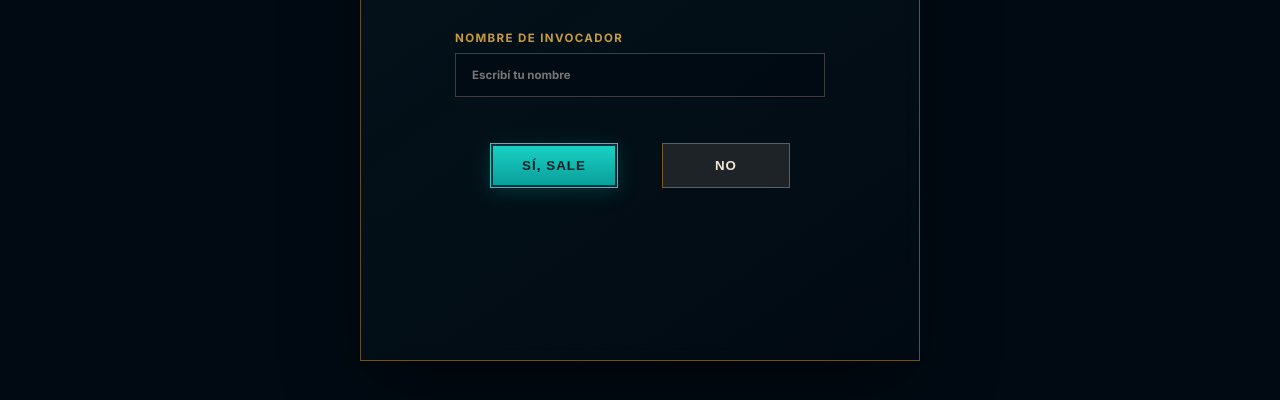
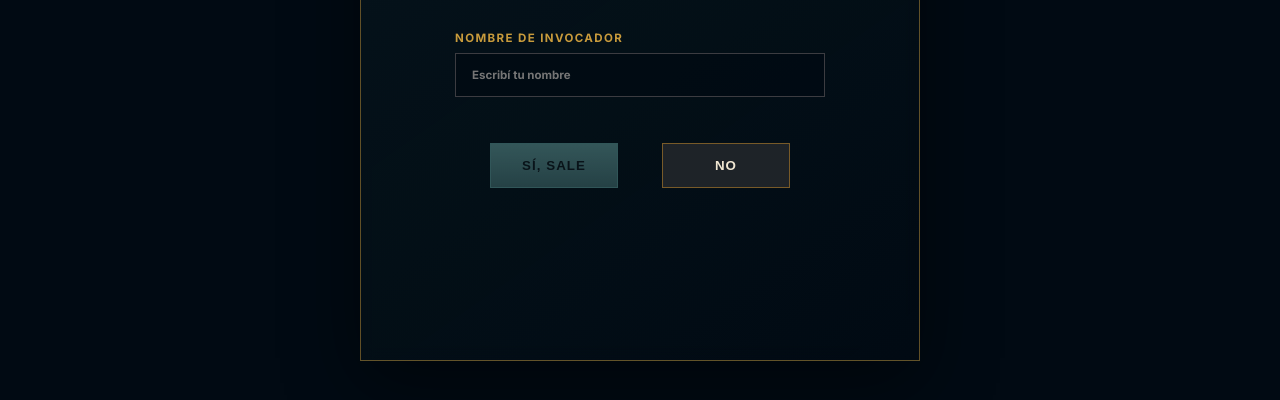
Before and after one commit to letoss/salelol, a plain HTML site: page index.html in a window 1280 px wide. Shown: the part 368-768 px from the top of the page. Drawn offline with Linux system fonts and the light colour scheme; no server answers.

Commit message:
Require an explicit username

```diff
--- a/styles.css
+++ b/styles.css
@@ -20,6 +20,7 @@ input { width:100%; border:1px solid #3c3c41; border-radius:0; outline:none; pad
 input:focus { border-color:var(--gold); box-shadow:0 0 0 2px rgba(200,155,60,.15); }
 .answer-zone { position:relative; min-height:145px; margin-top:20px; }
 .button { min-width:128px; border:1px solid; padding:14px 24px; font-weight:800; letter-spacing:.08em; cursor:pointer; transition:transform .22s ease,box-shadow .22s ease,background .22s ease; }
+.button:disabled { cursor:not-allowed; opacity:.42; filter:saturate(.35); box-shadow:none; }
 .button-primary { color:#061c25; border-color:#0ad5c5; background:linear-gradient(#19d3c5,#0a9c98); box-shadow:inset 0 0 0 2px #052c3c,0 4px 20px rgba(10,200,185,.2); }
 .button-primary:hover { box-shadow:inset 0 0 0 2px #052c3c,0 0 25px rgba(10,200,185,.45); }
 .button-secondary { position:absolute; top:0; left:calc(50% + 22px); color:var(--gold-light); border-color:#785a28; background:#1e2328; transition:left .32s ease,top .32s ease; }
```
